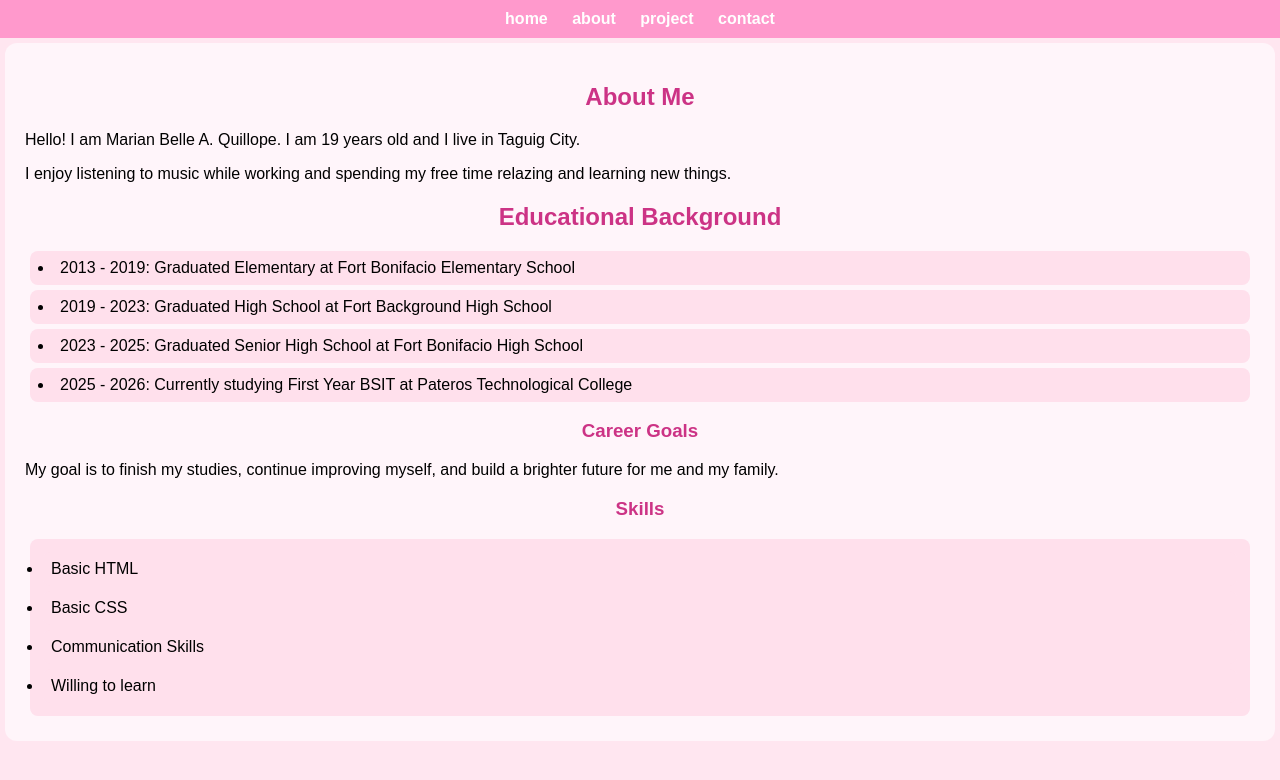
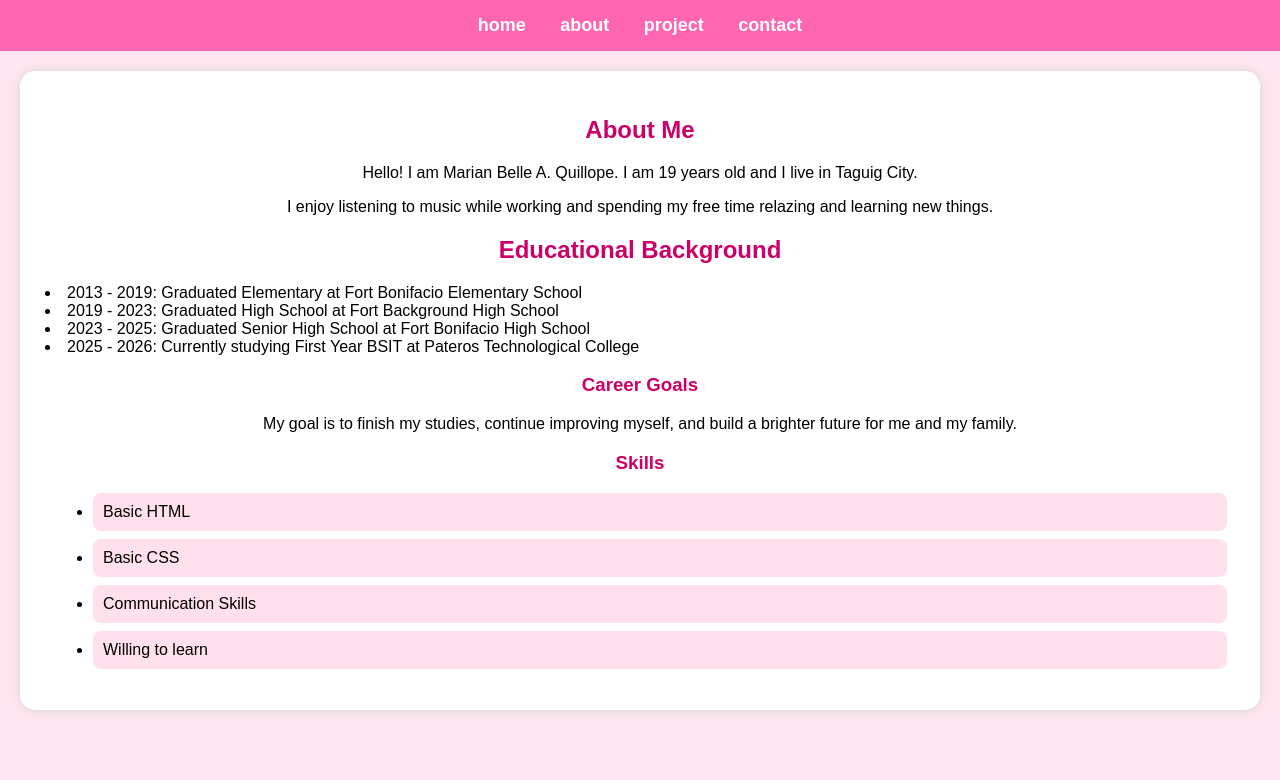
Before and after one commit to mbquillope-dot/Marian-Portfolio-Website, a plain HTML site: page about.html in a window 1280 px wide. Drawn offline with Linux system fonts and the light colour scheme.

Commit message:
Update style.css

```diff
--- a/style.css
+++ b/style.css
@@ -1,55 +1,74 @@
 body {
-	font-family: Arial;
+    font-family: Arial, sans-serif;
     background-color: #ffe6f0;
     margin: 0;
 }
 
+/* NAVIGATION */
 nav {
-	background-color: #ff99cc;
+    background-color: #ff66b2;
     text-align: center;
-	padding: 10px;
+    padding: 15px;
 }
 
 nav a {
     color: white;
-	margin: 10px;
+    margin: 15px;
     text-decoration: none;
     font-weight: bold;
+    font-size: 18px;
 }
 
-section {
-	background-color: #fff5fa;
-	margin: 5px;
-	padding: 20px;
-	border-radius: 12px;
+nav a:hover {
+    color: yellow;
 }
 
+/* SECTION DESIGN */
+section {
+    background-color: white;
+    margin: 20px;
+    padding: 25px;
+    border-radius: 15px;
+    box-shadow: 0 0 10px lightgray;
+}
+
+/* HEADINGS */
 h1, h2, h3 {
     text-align: center;
-	color: #cc3385;
+    color: #cc0066;
 }
 
+/* PARAGRAPHS */
+p {
+    text-align: center;
+    font-size: 16px;
+}
+
+/* IMAGES */
 img {
     width: 150px;
     display: block;
-	margin: auto;
-	border-radius: 50px;
-	border: 3px solid #ff99cc;
+    margin: 20px auto;
+    border-radius: 50%;
+    border: 4px solid #ff66b2;
 }
 
-ul, li, ol, li {
+/* LISTS */
+ul li, ol li {
     background-color: #ffe0ec;
-	margin: 5px;
-	padding: 8px;
+    margin: 8px;
+    padding: 10px;
     border-radius: 8px;
 }
 
+/* MOBILE RESPONSIVE */
 @media screen and (max-width: 600px) {
     body {
         font-size: 14px;
     }
 
-	nav {
-		display: block:
+    nav a {
+        display: block;
+        margin: 10px;
     }
 }
```
Lines whose indentation alone changed are shown as unchanged.
